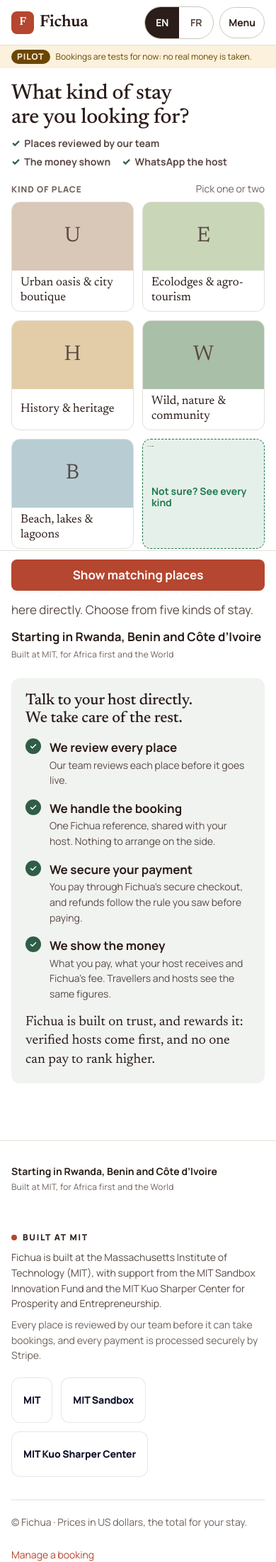
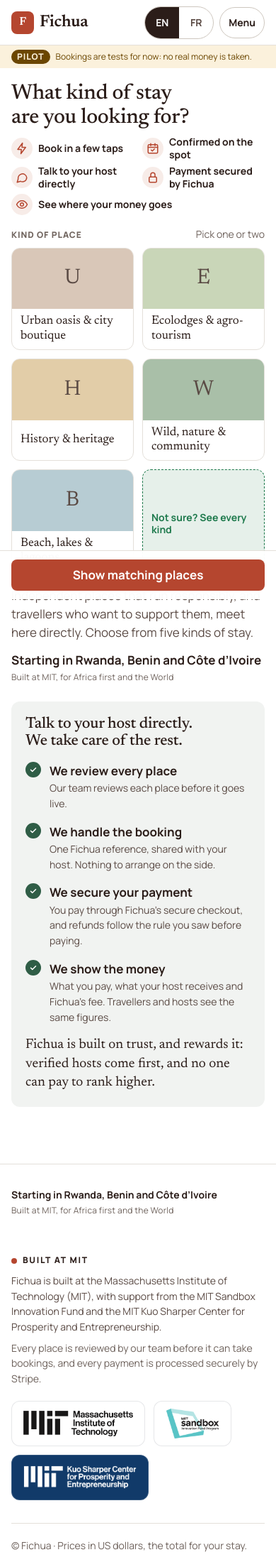
Before and after one commit to troux-hash/fichuapilot, a FastAPI app: page / in a window 390 px wide. Shown: the top 2200 px of the page at 71% size. Run offline with FastAPI, Linux system fonts and the light colour scheme; data that the repository does not hold is empty.

Commit message:
MIT logos on; five promises with icons under the home question
- MIT gave its written OK for the three logos (26 Nov 2026): they now show by default in the
  guest footer, the owners' page and the portal (MIT_LOGOS_APPROVED=0 turns them off). mit.png is
  rebuilt from the official black three-line lock-up MIT sent (trimmed and scaled, not recoloured).
- Under "What kind of stay are you looking for?": five promises with icons, in the traveller's
  words, English and French: book in a few taps, confirmed on the spot, talk to your host
  directly, payment secured by Fichua, see where your money goes. Phones show the short line in
  two columns; laptops add a sentence under each. The kind tiles still end within 800 px on a phone.

Co-Authored-By: Claude Opus 5.5 <noreply@anthropic.com>

```diff
--- a/fichua/config.py
+++ b/fichua/config.py
@@ -75,8 +75,9 @@ def load_settings() -> Settings:
         auto_migrate=_bool("AUTO_MIGRATE", True),
         default_currency=os.getenv("DEFAULT_CURRENCY", "USD"),
         max_upload_mb=int(os.getenv("MAX_UPLOAD_MB", "4")),
-        # MIT's logos stay off until MIT's written OK is on file (backlog P1 #7); "Built at MIT" shows as words.
-        mit_logos_approved=_bool("MIT_LOGOS_APPROVED", False),
+        # MIT's written OK for the three logos arrived on 26 Nov 2026 (backlog P1 #7). MIT_LOGOS_APPROVED=0 turns
+        # them off again: "Built at MIT" then shows as words only.
+        mit_logos_approved=_bool("MIT_LOGOS_APPROVED", True),
         public_url=os.getenv("PUBLIC_URL", "").rstrip("/"),
         # Payments: without a Stripe key the site uses Fichua's built-in test checkout.
         stripe_secret_key=os.getenv("STRIPE_SECRET_KEY", "").strip(),
--- a/fichua/templates/components/icons.html
+++ b/fichua/templates/components/icons.html
@@ -21,6 +21,10 @@
   'pin': '<path d="M12 21s-7-6.2-7-12a7 7 0 0 1 14 0c0 5.8-7 12-7 12z"/><circle cx="12" cy="9" r="2.5"/>',
   'phone': '<path d="M5 4h4l2 5-2.5 1.5a11 11 0 0 0 5 5L15 13l5 2v4a2 2 0 0 1-2 2A16 16 0 0 1 3 6a2 2 0 0 1 2-2"/>',
   'external': '<path d="M14 4h6v6"/><path d="M20 4 10 14"/><path d="M19 14v5a1 1 0 0 1-1 1H5a1 1 0 0 1-1-1V6a1 1 0 0 1 1-1h5"/>',
+  'zap': '<path d="M13 2 4 14h7l-1 8 9-12h-7z"/>',
+  'calendar-check': '<rect x="3" y="5" width="18" height="16" rx="2"/><path d="M16 3v4M8 3v4M3 10h18"/><path d="m9 15 2 2 4-4"/>',
+  'lock': '<rect x="5" y="11" width="14" height="10" rx="2"/><path d="M8 11V7a4 4 0 0 1 8 0v4"/>',
+  'eye': '<path d="M2 12s3.5-7 10-7 10 7 10 7-3.5 7-10 7S2 12 2 12z"/><circle cx="12" cy="12" r="3"/>',
 } -%}
 <svg width="{{ size }}" height="{{ size }}" viewBox="0 0 24 24" fill="none" stroke="currentColor" stroke-width="2" stroke-linecap="round" stroke-linejoin="round" aria-hidden="true">{{ paths[name]|safe }}</svg>
 {%- endmacro %}
--- a/fichua/templates/pages/home.html
+++ b/fichua/templates/pages/home.html
@@ -10,8 +10,18 @@
   <div class="container container--narrow">
     <header class="kind-intro">
       <h1 class="kind-intro__title">{{ t("What kind of stay are you looking for?") }}</h1>
-      <ul class="proof-line" aria-label="{{ t('Why book on Fichua') }}">
-        <li>{{ t("Verified hosts") if proven else t("Places reviewed by our team") }}</li><li>{{ t("The money shown") }}</li><li>{{ t("WhatsApp the host") }}</li>
+      {# Five promises, in the traveller's words (26 Nov 2026): less friction, a smooth booking, the host directly,
+         a secured payment, the money shown. Phones show the short line; laptops add the sentence under it. #}
+      <ul class="promise-row" aria-label="{{ t('Why book on Fichua') }}">
+        {% for icon, title, line in [
+          ('zap', t("Book in a few taps"), t("One page, no account needed.")),
+          ('calendar-check', t("Confirmed on the spot"), t("Your Fichua reference arrives straight away.")),
+          ('chat', t("Talk to your host directly"), t("Ask anything on WhatsApp before you book.")),
+          ('lock', t("Payment secured by Fichua"), t("Refunds follow the rules you saw.")),
+          ('eye', t("See where your money goes"), t("What your host receives, and Fichua’s fee."))] %}
+        <li class="promise-row__item"><span class="promise-row__icon">{{ i.icon(icon, 18) }}</span>
+          <span class="promise-row__text"><strong>{{ title }}</strong><span class="promise-row__line">{{ line }}</span></span></li>
+        {% endfor %}
       </ul>
     </header>
 
--- a/public/static/css/components.css
+++ b/public/static/css/components.css
@@ -766,9 +766,20 @@ a.seal:hover { text-decoration: none; filter: var(--btn-hover-filter); }
 /* Home: the question, one proof line, then the five kinds as photo tiles with "Not sure?" as the sixth (F05-F07). */
 .kind-page { padding-top: var(--space-5); }
 .kind-intro { gap: var(--space-2); margin-bottom: var(--space-4); }
-.proof-line { display: flex; flex-wrap: wrap; gap: var(--space-1) var(--space-4); margin: 0; padding: 0; list-style: none; font-size: var(--text-sm); font-weight: var(--weight-bold); color: var(--color-ink-soft); }
-.proof-line li { display: inline-flex; align-items: center; gap: 6px; }
-.proof-line li::before { content: "✓"; color: var(--color-success); font-weight: var(--weight-heavy); }
+/* Five promises under the question (26 Nov 2026): an icon and a short line on phones, plus a sentence on laptops. */
+.promise-row { display: grid; grid-template-columns: repeat(2, minmax(0, 1fr)); gap: 6px var(--space-3); margin: 0; padding: 0; list-style: none; }
+.promise-row__item { display: flex; align-items: center; gap: var(--space-2); min-width: 0; }
+.promise-row__item:last-child { grid-column: 1 / -1; }
+.promise-row__icon { display: grid; flex: none; place-items: center; width: 30px; height: 30px; border-radius: 50%; background: var(--icon-tile-bg); color: var(--icon-tile-fg); }
+.promise-row__text { display: grid; gap: 1px; min-width: 0; font-size: var(--text-sm); line-height: 1.25; }
+.promise-row__text strong { font-weight: var(--weight-bold); color: var(--color-ink); }
+.promise-row__line { display: none; color: var(--color-muted); font-size: var(--text-xs); }
+@media (min-width: 720px) {
+  .promise-row { grid-template-columns: repeat(5, minmax(0, 1fr)); gap: var(--space-3); margin-top: var(--space-2); }
+  .promise-row__item { flex-direction: column; align-items: flex-start; gap: var(--space-2); }
+  .promise-row__item:last-child { grid-column: auto; }
+  .promise-row__line { display: block; }
+}
 .kind-grid { display: grid; grid-template-columns: repeat(2, minmax(0, 1fr)); gap: var(--space-3); }
 @media (min-width: 720px) { .kind-grid { grid-template-columns: repeat(3, minmax(0, 1fr)); gap: var(--space-4); } }
 .kind-tile { position: relative; display: flex; flex-direction: column; overflow: hidden; margin: 0; padding: 0; border: 1px solid var(--color-border); border-radius: var(--radius-md); background: var(--color-surface); color: var(--color-ink); font: inherit; text-align: left; cursor: pointer; }
@@ -778,7 +789,7 @@ a.seal:hover { text-decoration: none; filter: var(--btn-hover-filter); }
 .kind-tile.is-checked { border-color: var(--color-primary); box-shadow: inset 0 0 0 2px var(--color-primary); }
 .kind-tile:has(.kind-tile__input:focus-visible) { outline: 2px solid var(--color-primary); outline-offset: 2px; }
 .kind-tile--help:focus-visible { outline: 2px solid var(--color-primary); outline-offset: 2px; }
-.kind-tile__media { position: relative; display: grid; place-items: center; aspect-ratio: 16 / 9; overflow: hidden; background: var(--kind-tone, var(--surface)); }
+.kind-tile__media { position: relative; display: grid; place-items: center; aspect-ratio: 2 / 1; overflow: hidden; background: var(--kind-tone, var(--surface)); }
 @media (min-width: 720px) { .kind-tile__media { aspect-ratio: 3 / 2; } }
 .kind-tile__media img { position: absolute; inset: 0; width: 100%; height: 100%; object-fit: cover; }
 .kind-tile__mark { font-family: var(--font-display); font-size: var(--text-3xl); color: var(--color-ink-soft); }
```
Also changed, not shown: fichua/fr.py (+11 -0 lines), tests/test_review.py (+10 -5 lines), tests/test_trust.py (+7 -2 lines), public/static/img/trust/mit.png.
